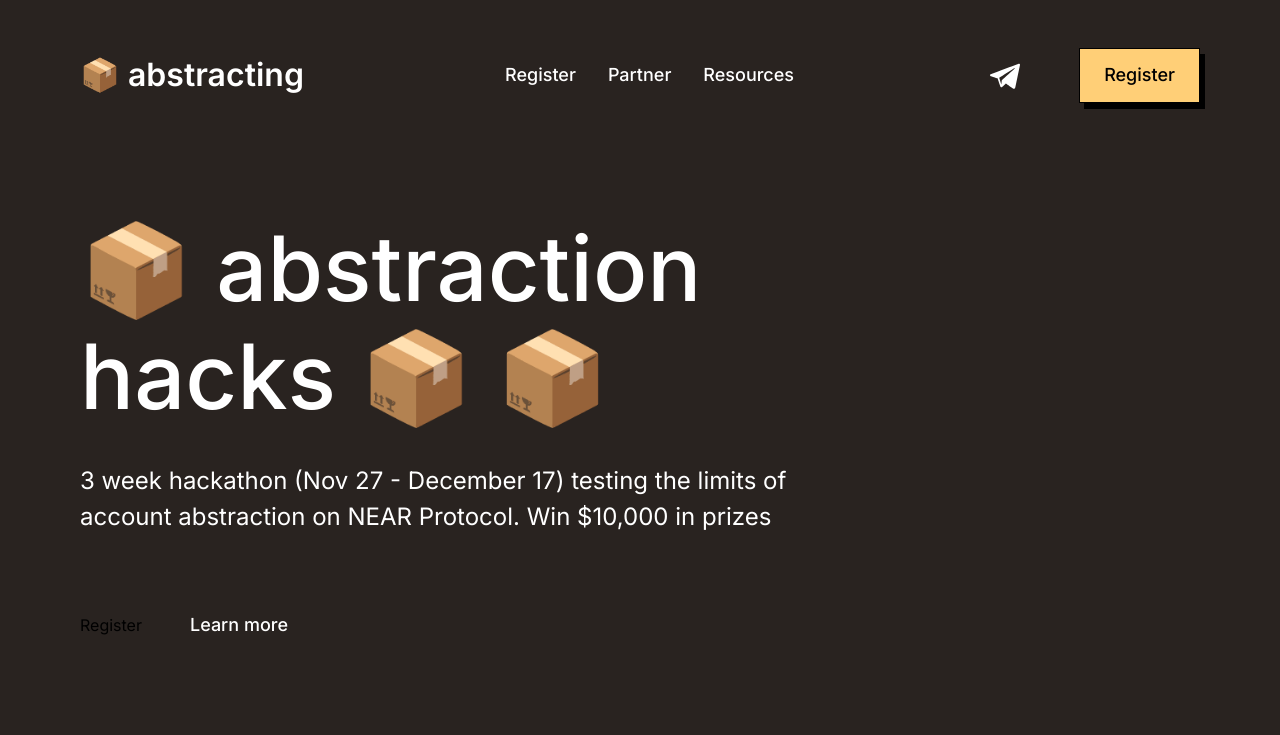
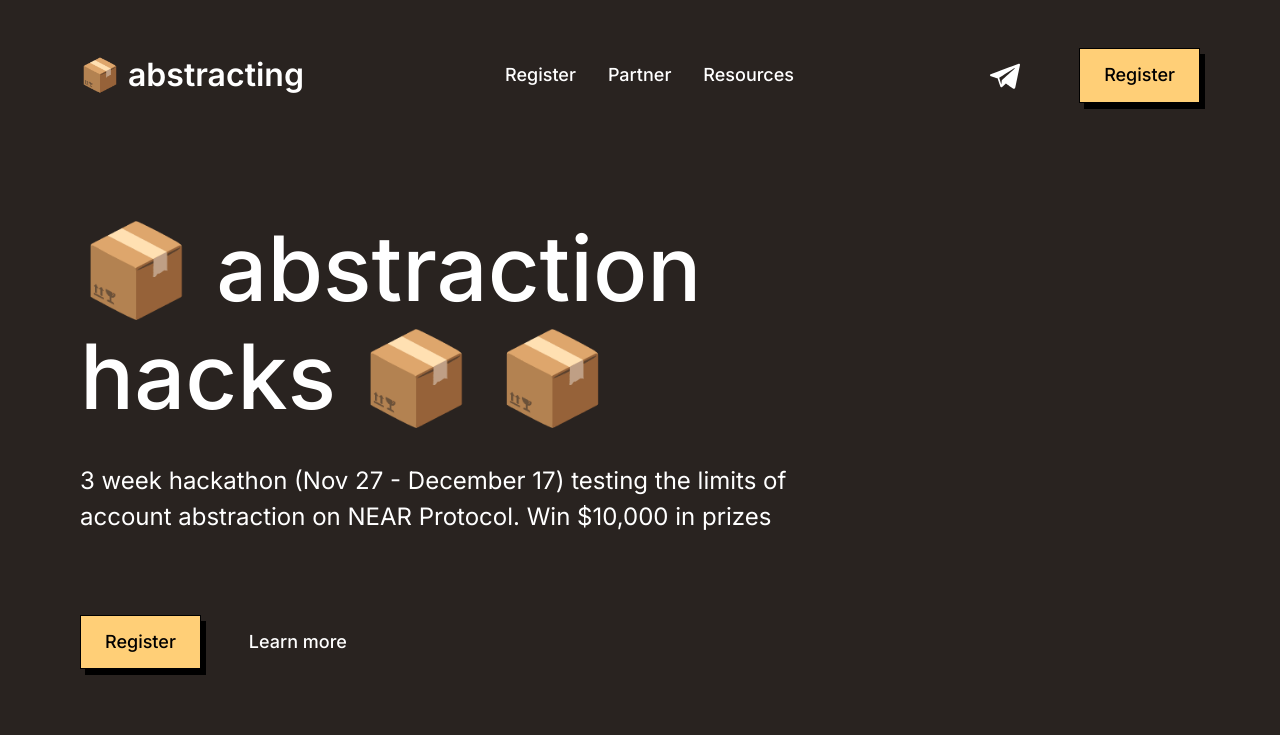
Before and after one commit to codingshot/abstract-landing, a Next.js app: page / in a window 1280 px wide. Shown: the top 735 px of the page. Built offline with nearby package versions, Linux system fonts and the light colour scheme.

Commit message:
fixed luma button to match style

```diff
--- a/pages/index.js
+++ b/pages/index.js
@@ -166,7 +166,7 @@
             { false && <button className="button">Register</button>}
             <a
   href="https://lu.ma/event/evt-0B6b1x2nyLLfZzv"
-  class="button luma-checkout--button"
+  className="button"
   data-luma-action="checkout"
   data-luma-event-id="evt-0B6b1x2nyLLfZzv"
 >
```
